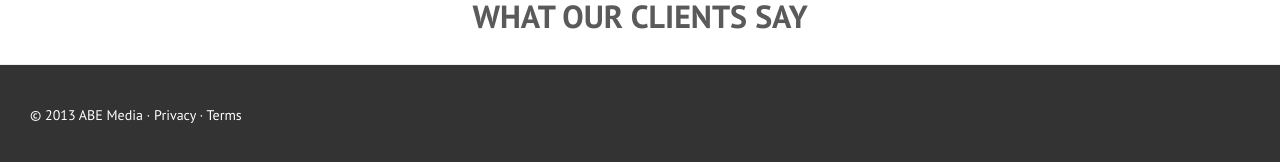
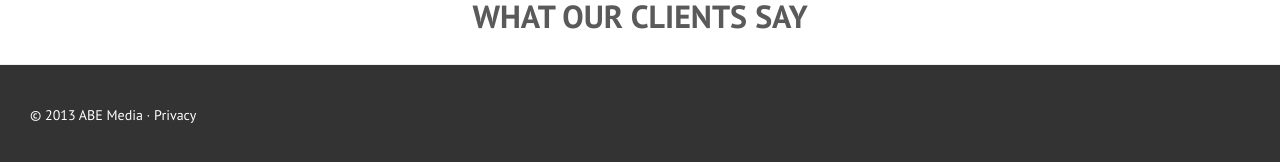
Before and after one commit to abemedia/abemedia.github.io, a Jekyll site: the page built from index.md, in a window 1280 px wide and 1022 px high. Shown: the part 857-1019 px from the top of the window. Built offline with Jekyll 4.4.1, drawn with Linux system fonts in a browser that asks for light colours; nearby versions of some CDN libraries.

Commit message:
Update footer.html

```diff
--- a/_includes/footer.html
+++ b/_includes/footer.html
@@ -1,6 +1,6 @@
   <footer>
     <div class="container">
-      <p class="text-left">&copy; {{ site.time | date: '%Y' }} ABE Media &middot; <a href="{{ site.url }}/privacy">Privacy</a> &middot; <a href="{{ site.url }}/license">Terms</a></p>
+      <p class="text-left">&copy; {{ site.time | date: '%Y' }} {{ site.name }} &middot; <a href="{{ site.url }}/privacy">Privacy</a></p>
 
     </div>
   </footer>
```
